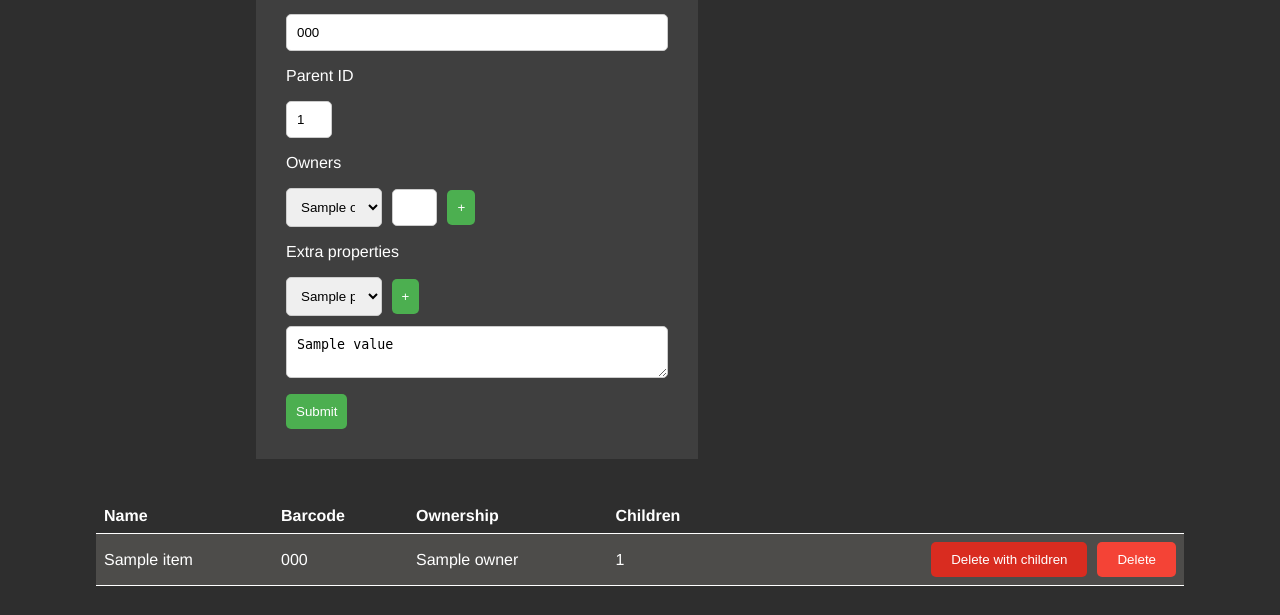
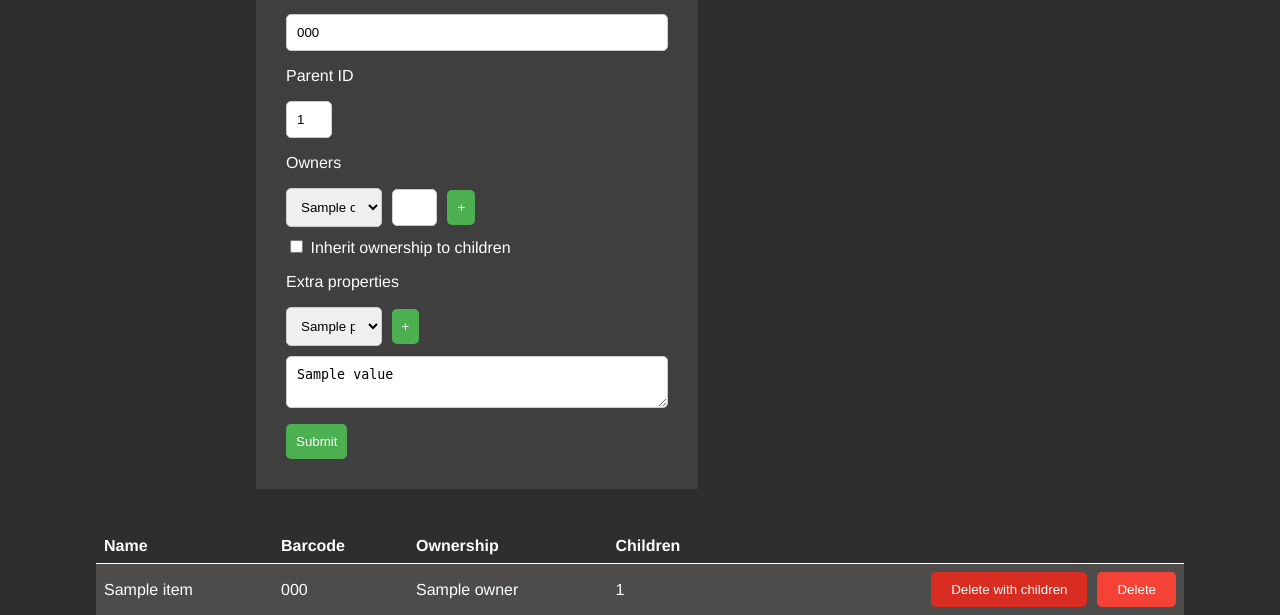
Before and after one commit to kacpi2442/Inventory, a Flask app: template templates/edit.html in a window 1280 px wide. Shown: the part 356-971 px from the top of the page. Before the commit the page ends 942 px from the top, so only its background shows below. Run offline with Flask 3, Linux system fonts and the light colour scheme; tables that the repository leaves empty hold one stand-in row (values such as "Sample post"); the template is opened without the code that fills it: values that come from a table or form of the project are taken from there, most other values are stand-ins (such as "Sample title", 1, 10 or a date in 2020).

Commit message:
Add inheritance feature for ownerships

```diff
--- a/app.py
+++ b/app.py
@@ -138,6 +138,14 @@ def update():
         for ownership in ownerships:
             db.session.delete(ownership)
         db.session.commit()
+
+        if data['inherit']:
+            # Remove all ownerships from children.
+            for child in item.children:
+                ownerships = Ownership.query.filter_by(entity_id=child.id).all()
+                for ownership in ownerships:
+                    db.session.delete(ownership)
+                db.session.commit()
         # Add new ownerships.
         if data['ownerships'] != ['']:
             for ownership in data['ownerships']:
@@ -154,6 +162,12 @@ def update():
                 own = ownership['own']
                 ownership = Ownership(entity_id=item.id, owner_id=owner_id, own=own)
                 db.session.add(ownership)
+                if data['inherit']:
+                    # Add the same ownership to children.
+                    for child in item.children:
+                        ownership = Ownership(entity_id=child.id, owner_id=owner_id, own=own)
+                        db.session.add(ownership)
+
         # Remove all the properties.
         properties = EntityProperties.query.filter_by(entity_id=item.id).all()
         for property in properties:
--- a/static/edit.js
+++ b/static/edit.js
@@ -5,7 +5,8 @@ function packValuesToJson() {
         barcode: document.getElementById('barcode').value.split(','),
         parent: document.getElementById('parent').value,
         ownerships: [],
-        properties: []
+        properties: [],
+        inherit: document.getElementById('inheritance') ? document.getElementById('inheritance').checked : false
     };
 
     var ownerships = document.getElementById('ownerships').getElementsByClassName('owners');
@@ -107,9 +108,8 @@ function existingButtons(id) {
         addButtons[i].addEventListener('click',(ev) => addProperty(ev, id));
     }
 
-    console.log(id)
     if (document.getElementById(id).children.length == 0) {
-        console.log(document.getElementById(id))
+        // Add a new property if there are no properties at the start
         addProperty({preventDefault: () => {}}, id);
     }
 }
--- a/static/style.css
+++ b/static/style.css
@@ -263,6 +263,9 @@ div.details input[type=number] {
 div.details textarea {
     flex-basis: 100%
 }
+div.details input[type=checkbox] {
+    width: unset;
+}
 
 div.details div#ownerships div, div.details div#properties div{
     display: flex;
--- a/templates/edit.html
+++ b/templates/edit.html
@@ -30,6 +30,10 @@
     </div>
     {% endfor %}{% endif %}
 </div>
+{% if detailedItem %}{% if detailedItem.children|length > 0 %}
+<input type="checkbox" id="inheritance" name="inheritance">
+<label for="inheritance">Inherit ownership to children</label>
+{% endif %}{% endif %}
 <select id="ownerships-sample" class="owners" style="display: none;">
     <option value="">No owner</option>
     {% for owner in owners %}
```
